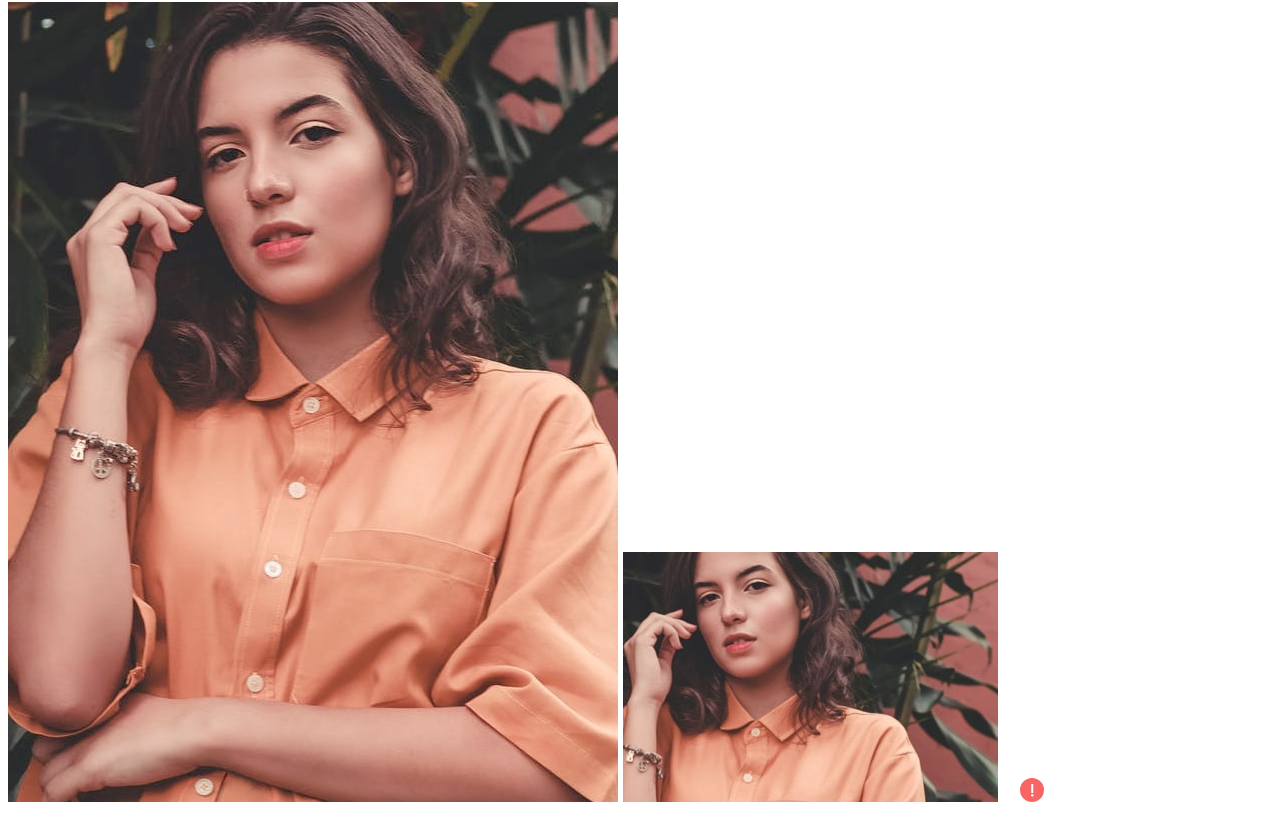
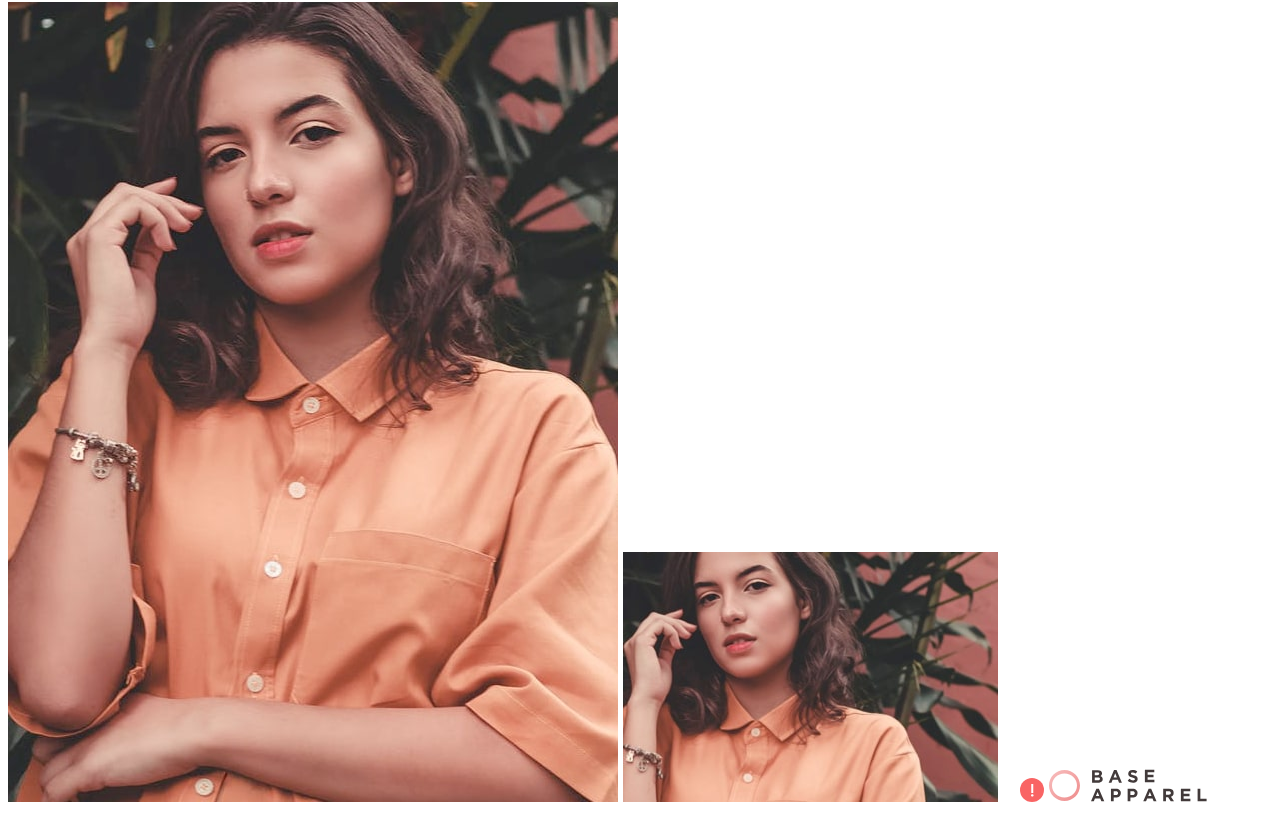
Before and after one commit to Muzammil-18/Sample-Project, a website: page base-apparel-coming-soon-master/index.html in a window 1280 px wide. Shown: the part 810-1624 px from the top of the page. Drawn offline with Linux system fonts and the light colour scheme.

Commit message:
logo image added

```diff
--- a/base-apparel-coming-soon-master/index.html
+++ b/base-apparel-coming-soon-master/index.html
@@ -18,6 +18,7 @@
     <img src="images/hero-mobile.jpg" alt="">
     <img src="images/icon-arrow.svg" class="bg-black" alt="">
     <img src="images/icon-error.svg" alt="">
+    <img src="images/logo.svg" alt="">
   </div>
 </body>
 
```
